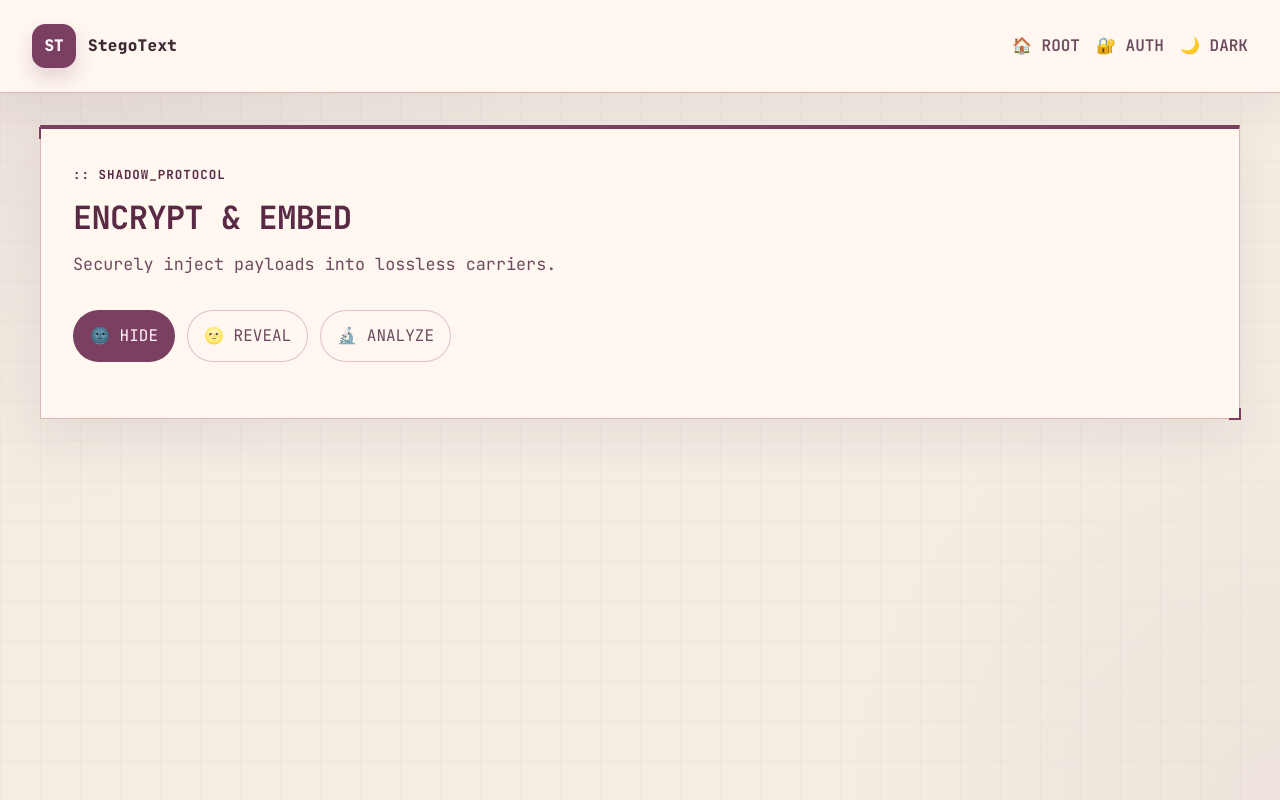
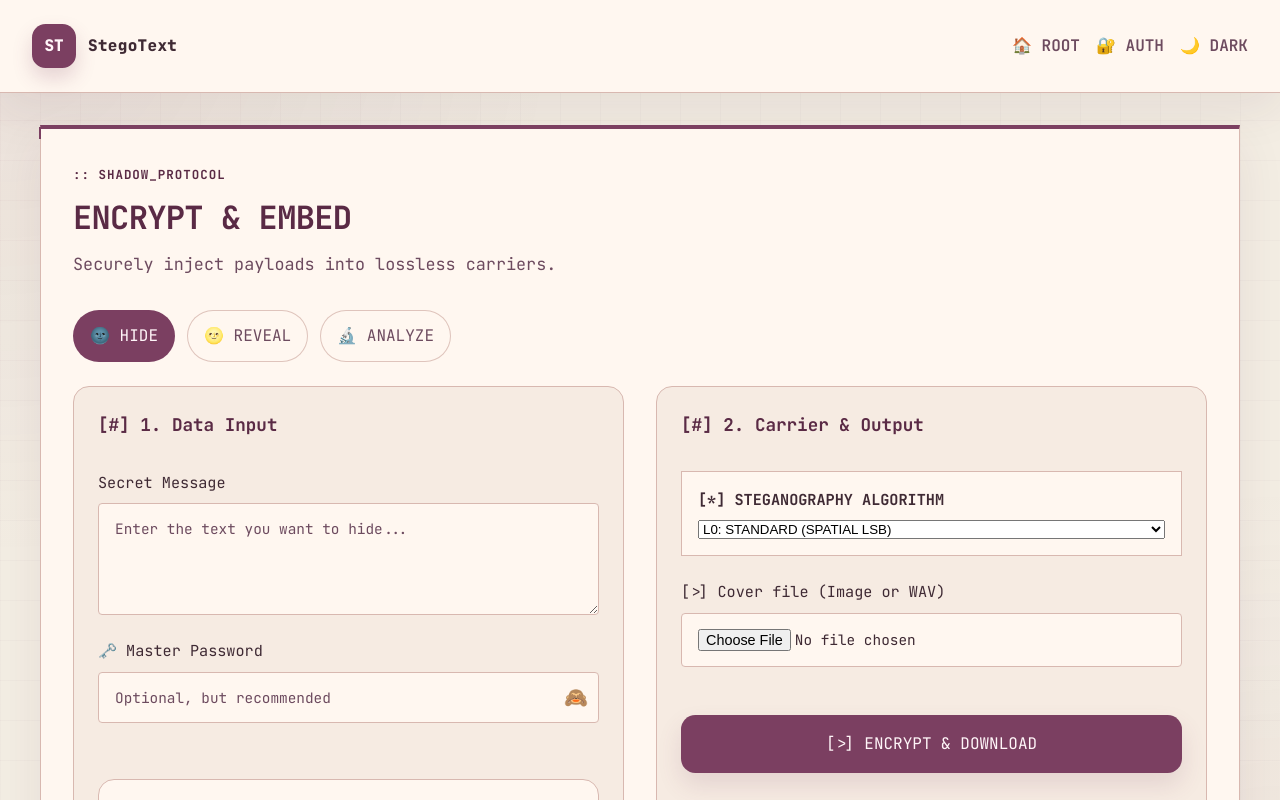
Before and after one commit to lavanyagandepalli07/java_mini_proj_steganography, a Next.js app in the folder frontend/: page /tool in a window 1280 px wide. Shown: the top 800 px of the page. Built offline with nearby package versions, Linux system fonts and the light colour scheme; no server answers.

Commit message:
fix: update tab comparison strings to match emoji labels and fix build

```diff
--- a/frontend/app/tool/page.tsx
+++ b/frontend/app/tool/page.tsx
@@ -373,7 +373,7 @@ export default function ToolPage() {
           ))}
         </div>
 
-        {activeTab === '[H] HIDE' && (
+        {activeTab === '🌚 HIDE' && (
           <form className="panel-form" onSubmit={(e) => { e.preventDefault(); handleHide(); }}>
             <div className="form-grid">
               {/* Left Column: Data Input */}
@@ -479,7 +479,7 @@ export default function ToolPage() {
           </form>
         )}
 
-        {activeTab === '[R] REVEAL' && (
+        {activeTab === '🌝 REVEAL' && (
           <form className="panel-form" onSubmit={(e) => { e.preventDefault(); handleReveal(); }}>
             <div className="form-grid">
               <div className="form-section">
@@ -533,7 +533,7 @@ export default function ToolPage() {
           </form>
         )}
 
-        {activeTab === '[A] ANALYZE' && (
+        {activeTab === '🔬 ANALYZE' && (
           <div className="form-section">
             <h3>[*] LSB PLANE ANALYSIS</h3>
             <p style={{ fontSize: '0.95rem', marginBottom: '1rem' }}>
```
